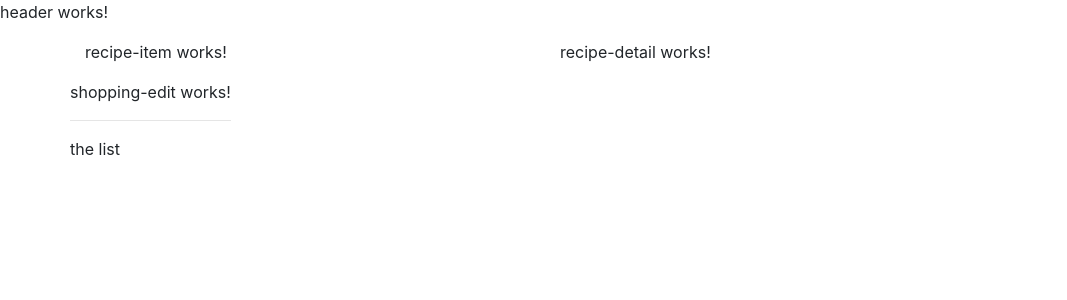
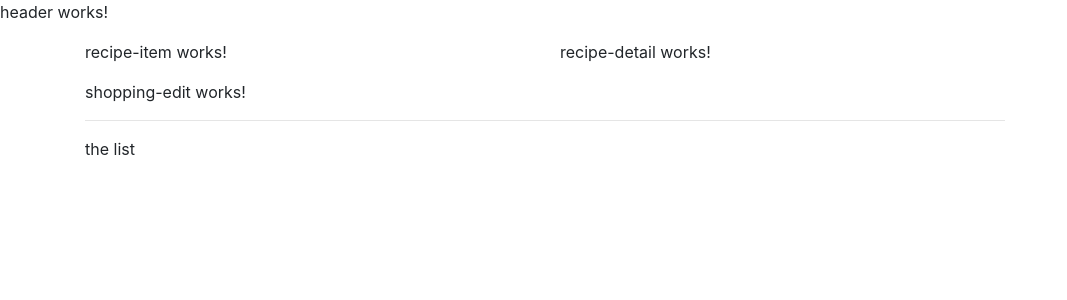
Before and after one commit to safabettaieb/books_router, an Angular app in the folder OneDrive/Bureau/recipe-book-app/: page / in a window 1280 px wide. Shown: the top 300 px of the page, without its empty margins (0-1067 px from the left). Built offline with nearby package versions, Linux system fonts and the light colour scheme.

Commit message:
fix shopping-list.components

```diff
--- a/OneDrive/Bureau/recipe-book-app/src/app/shopping-list/shopping-list.component.html
+++ b/OneDrive/Bureau/recipe-book-app/src/app/shopping-list/shopping-list.component.html
@@ -1,5 +1,5 @@
 <div class="row">
-  <div class="col-xs-10">
+  <div class="col-10">
     <app-shopping-edit></app-shopping-edit>
     <hr>
     <p>the list</p>
```
